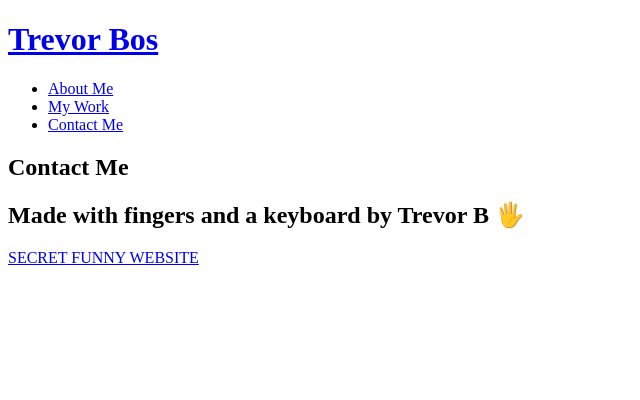
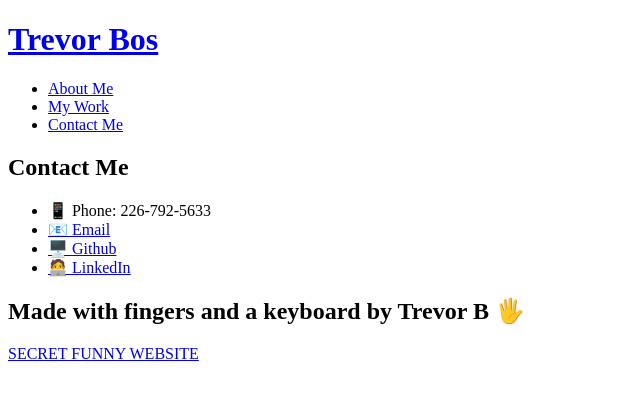
Before and after one commit to TrevorBos/Portfolio-Trevor-Bos, a plain HTML site: page index.html in a window 1280 px wide. Shown: the whole page, without its empty margins (0-640 px from the left). Drawn offline with Linux system fonts and the light colour scheme.

Commit message:
finished the footer and the contact me section of the html

```diff
--- a/index.html
+++ b/index.html
@@ -51,7 +51,22 @@
 
     <section id="contact_me" class="contact_me">
         <h2>Contact Me</h2>
-
+            <nav>
+                <ul>
+                    <li>
+                        <a>📱 Phone: 226-792-5633</a>
+                    </li>
+                    <li>
+                        <a href="mailto:trevor.bos@outlook.com">📧 Email</a>
+                    </li>
+                    <li>
+                        <a href="https://github.com/TrevorBos">🖥️ Github</a>
+                    </li>
+                    <li>
+                        <a href="https://www.linkedin.com/in/trevor-bos-3abb18187/">🧑‍💻 LinkedIn</a>
+                    </li>
+                </ul>
+            </nav>
     </section>
 
     <!-- This is the footer section. -->
```
